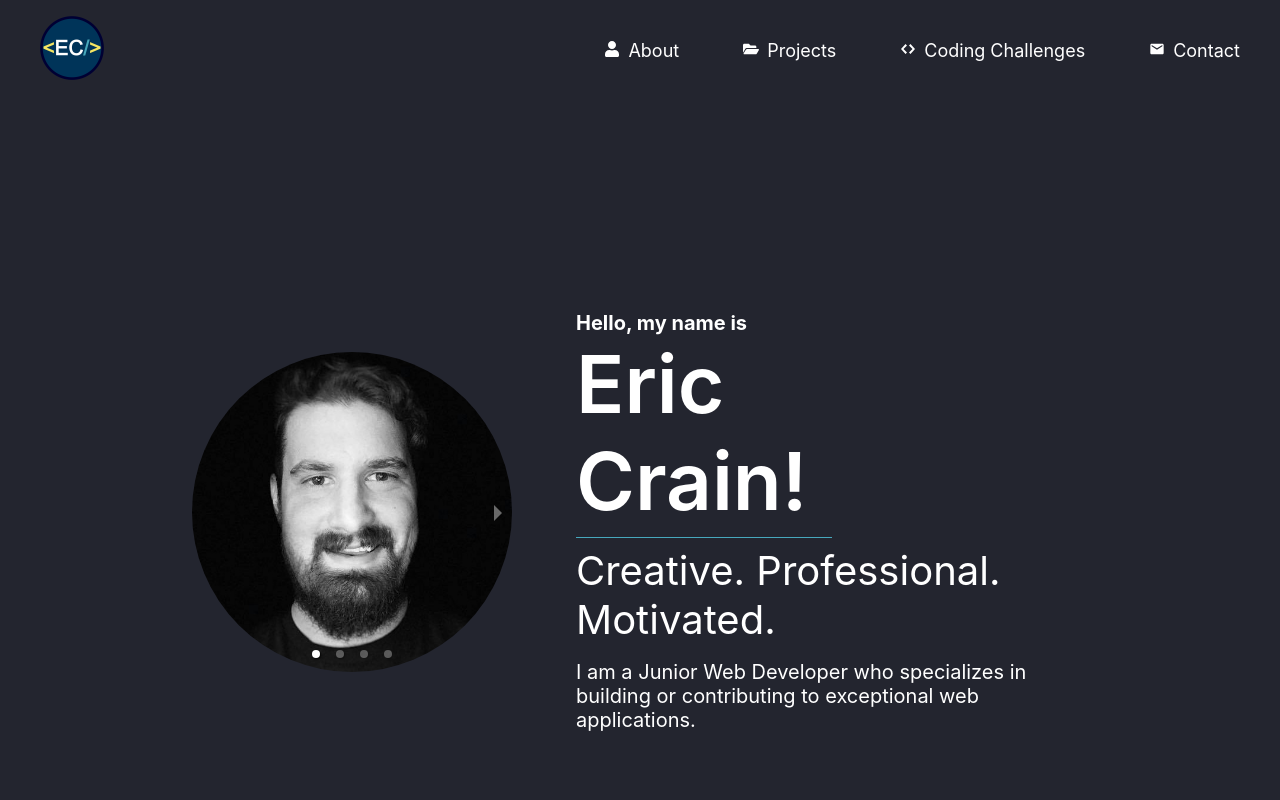
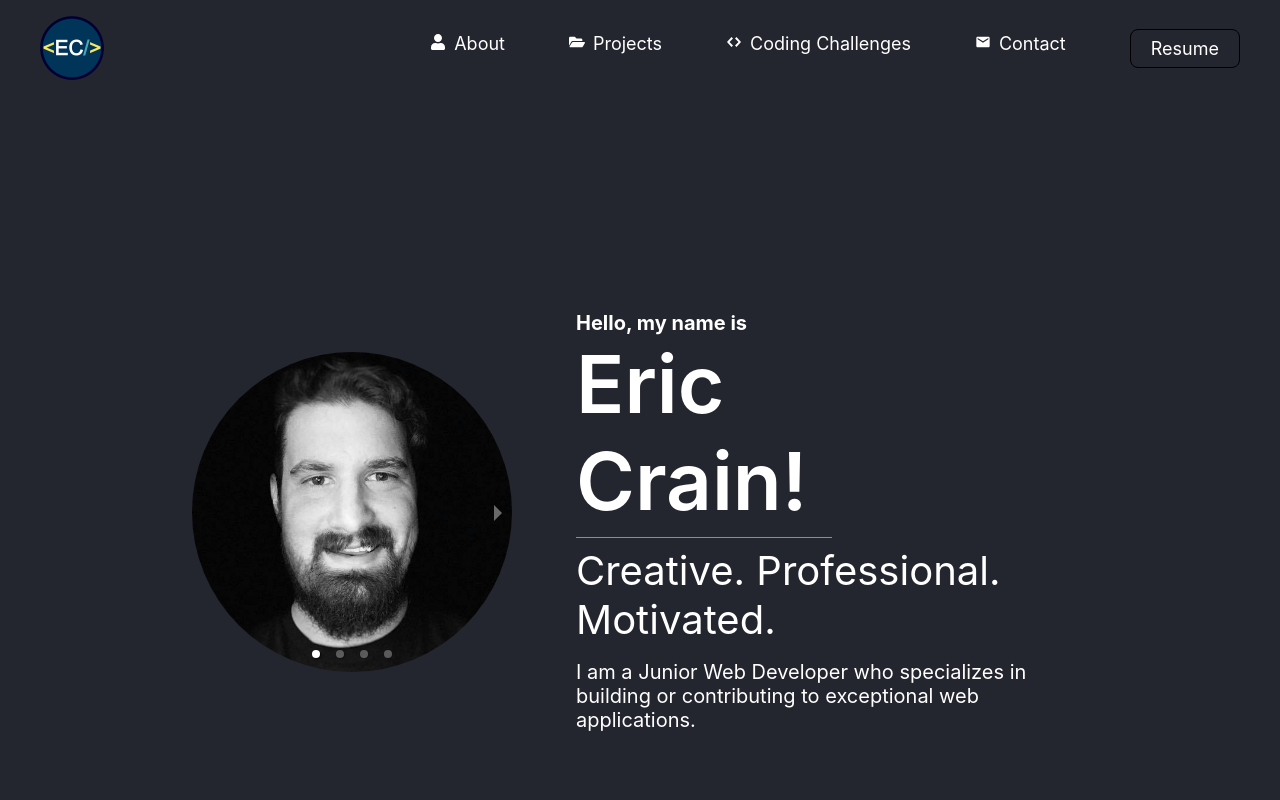
Before and after one commit to Ericcrain77/Portfolio-V2, a React (Create React App) app: page / in a window 1280 px wide. Shown: the top 800 px of the page. Built offline with nearby package versions, Linux system fonts and the light colour scheme.

Commit message:
added resume button that links to my resume

```diff
--- a/src/components/Header/Header.js
+++ b/src/components/Header/Header.js
@@ -1,6 +1,7 @@
 import React, { useState, useEffect } from "react";
 import './header.css';
 import EC_icon_1024x1024 from '../../assets/icons/EC_icon_1024x1024.png';
+import resume from '../../assets/resume/resume.pdf';
 import { IconContext } from 'react-icons';
 import { FaUser, FaFolderOpen } from 'react-icons/fa';
 import { GoCode } from 'react-icons/go';
@@ -49,6 +50,7 @@ function Header() {
                         <a href="#contact">Contact</a>
                     </li>
                 </ul>
+                <a href={resume} target="_blank" rel="noopener noreferrer" className="resume-btn">Resume</a>
             </nav>
       </header>
     )
--- a/src/components/Header/header.css
+++ b/src/components/Header/header.css
@@ -13,6 +13,8 @@
 }
 
 .header-container nav {
+    display: flex;
+    flex-direction: row;
     margin-right: 2rem;
 }
 
@@ -36,6 +38,24 @@
     transition: opacity .25s ease-in-out;
 }
 
+.resume-btn {
+    font-size: large;
+    background-color: var(--raisin-black);
+    border: 1px solid black;
+    border-radius: 8px;
+    margin-top: -.25rem;
+    margin-left: 4rem;
+    padding: .5rem 1.25rem;
+    color: white;
+    text-decoration: none;
+}
+
+.resume-btn:hover {
+    background-color: var(--pacific-blue);
+    transition: .25s ease-in-out;
+    color: var(--oxford-blue);
+}
+
 .is-sticky {
     position: fixed;
     top: 0;
```
Also changed, not shown: 1 other file (tests, documents, lock files or other folders).
